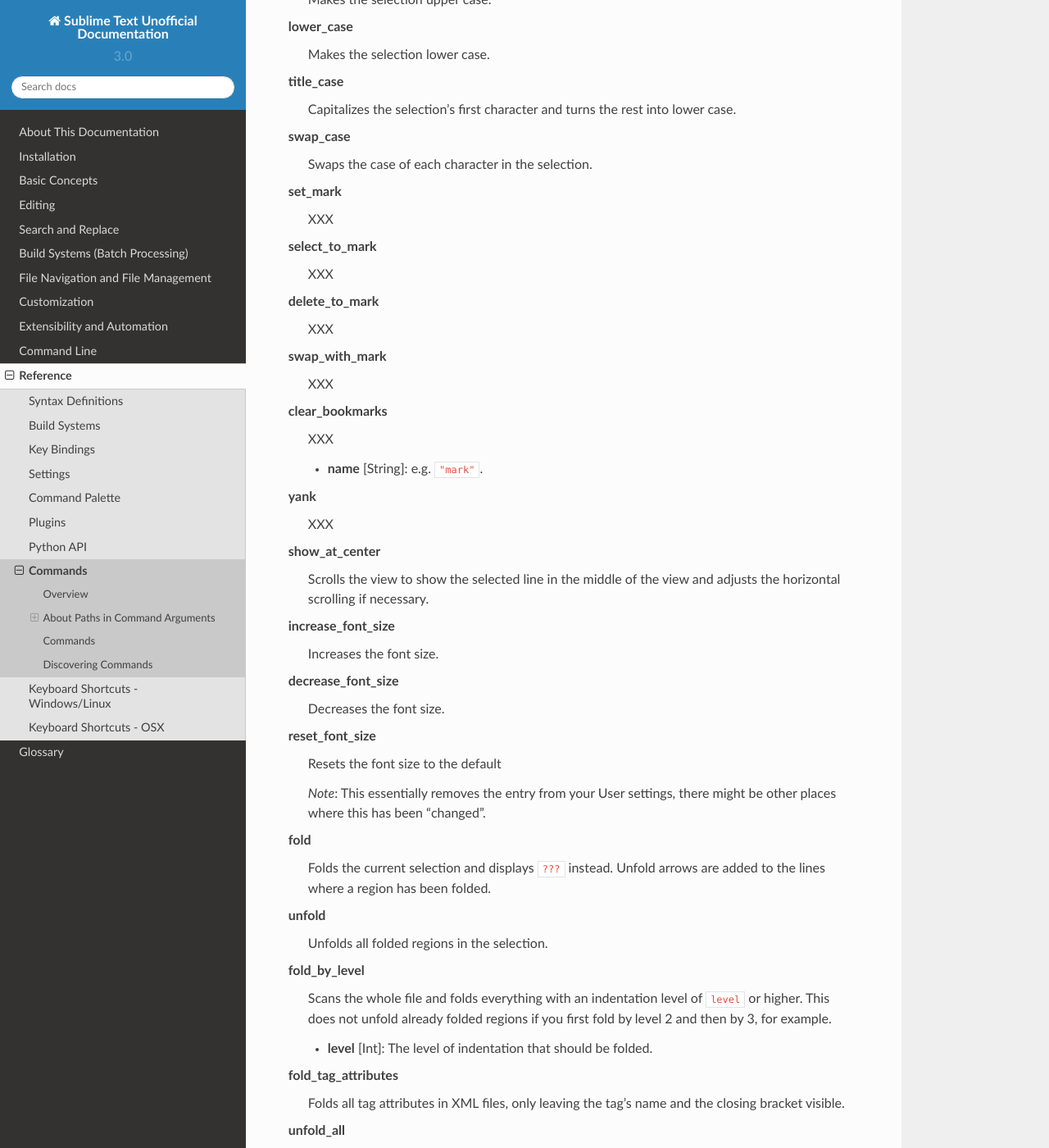
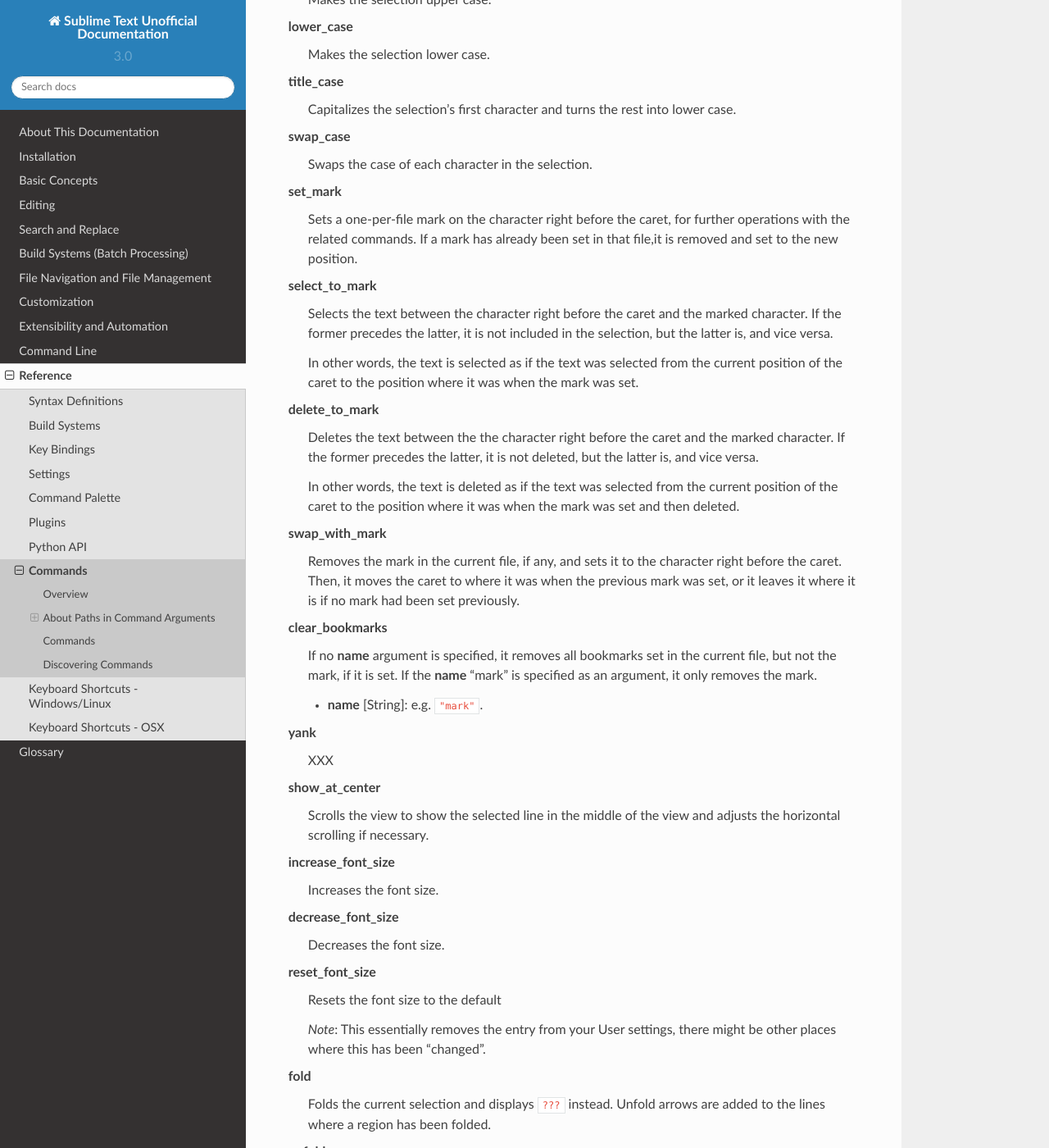
Before and after one commit to guillermooo/sublime-undocs, a Sphinx documentation site: the page built from source/reference/commands.rst, in a window 1280 px wide and 1400 px high, scrolled down 11506 px. Shown: the whole window at 82% size. Built offline with Sphinx 7.4.7 and the Read the Docs theme 2.0.0, drawn with Linux system fonts in a browser that asks for light colours; some of the changed text lies outside the part shown.

Commit message:
Document some 'mark'-related commands.
I can't really figure out what 'yank' does. It seems to paste the text deleted when running 'delete_to_mark' but that doesn't seem to be coherent with its name...

```diff
--- a/source/reference/commands.rst
+++ b/source/reference/commands.rst
@@ -564,19 +564,38 @@
 	Swaps the case of each character in the selection.
 
 **set_mark**
-	XXX
+	Sets a one-per-file mark on the character right before the caret, for
+	further operations with the related commands. If a mark has already been
+	set in that file,it is removed and set to the new position.
 
 **select_to_mark**
-	XXX
+	Selects the text between the character right before the caret and the
+	marked character. If the former precedes the latter, it is not included
+	in the selection, but the latter is, and vice versa.
+
+	In other words, the text is selected as if the text was selected from
+	the current position of the caret to the position where it was when
+	the mark was set.
 
 **delete_to_mark**
-	XXX
+	Deletes the text between the the character right before the caret and the
+	marked character. If the former precedes the latter, it is not deleted,
+	but the latter is, and vice versa.
+
+	In other words, the text is deleted as if the text was selected from
+	the current position of the caret to the position where it was when
+	the mark was set and then deleted.
 
 **swap_with_mark**
-	XXX
+	Removes the mark in the current file, if any, and sets it to the character
+	right before the caret. Then, it moves the caret to where it was when the
+	previous mark was set, or it leaves it where it is if no mark had been set
+	previously.
 
 **clear_bookmarks**
-	XXX
+	If no **name** argument is specified, it removes all bookmarks set in the
+	current file, but not the mark, if it is set. If the **name** "mark" is
+	specified as an argument, it only removes the mark.
 
 	- **name** [String]: e.g. ``"mark"``.
 
```
Also changed, not shown: other parts of source/reference/commands.rst (+1 -1 lines).
